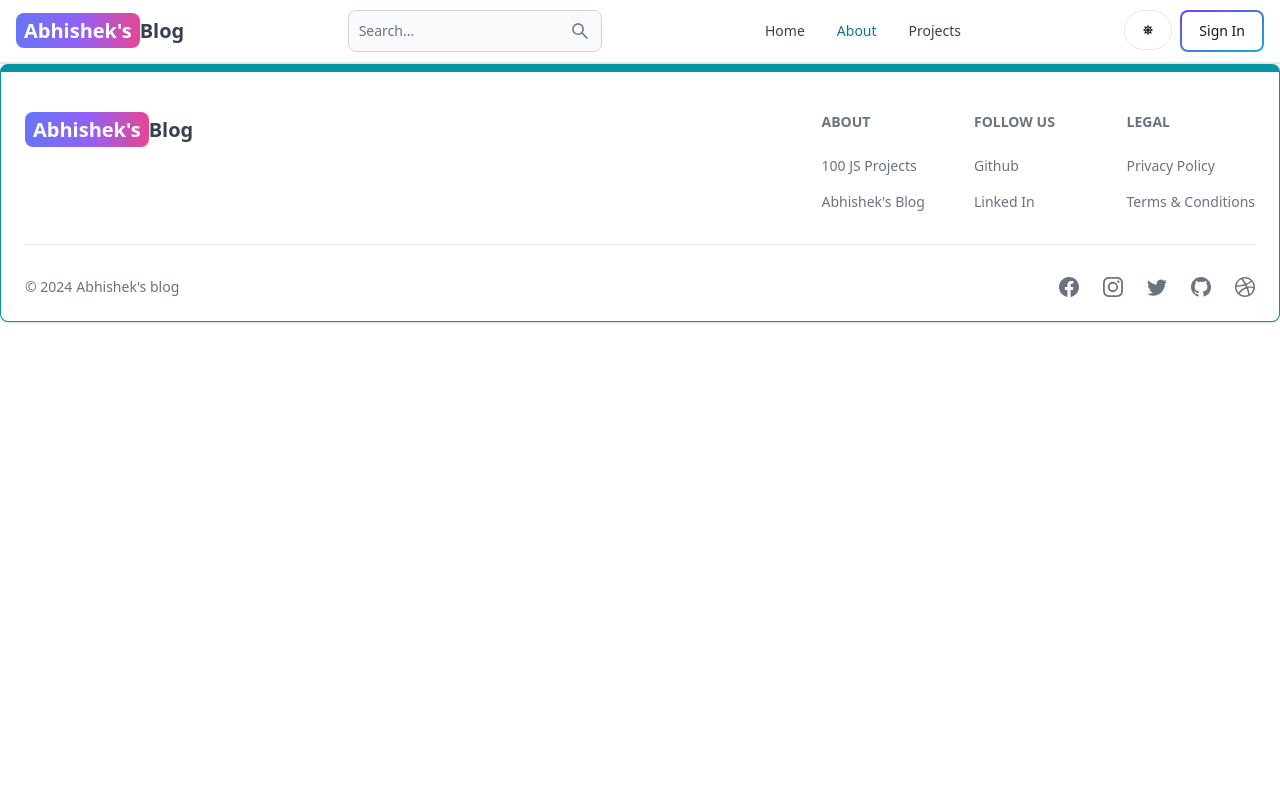
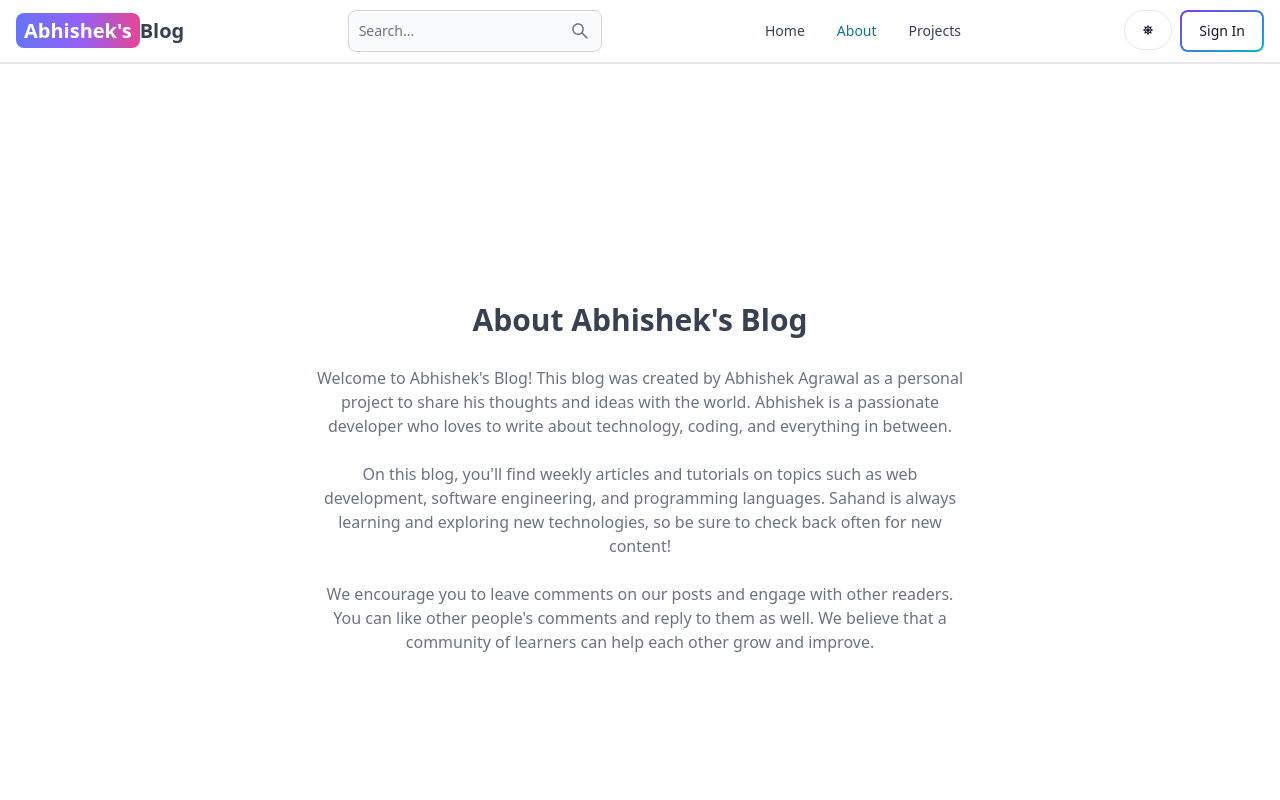
Before and after one commit to abhishekv18/mern-blog, a React app in the folder client/: page /about in a window 1280 px wide. Shown: the top 800 px of the page. Built offline with nearby package versions, Linux system fonts and the light colour scheme; no server answers; the HTML template or start-up script is replaced by a standard one.

Commit message:
complete post page func

```diff
--- a/client/src/App.jsx
+++ b/client/src/App.jsx
@@ -12,6 +12,7 @@ import PrivateRoute from "./components/PrivateRoute"
 import OnlyAdminPrivateRoute from "./components/OnlyAdminPrivateRoute"
 import CreatePost from "./pages/CreatePost"
 import UpdatePost from "./pages/UpdatePost"
+import PostPage from "./pages/PostPage"
 export default function App() {
   return (
   <BrowserRouter>
@@ -30,6 +31,7 @@ export default function App() {
 
     </Route>
     <Route path="/projects" element={<Projects/>}/>
+    <Route path="/post/:postSlug" element={<PostPage/>}/>
   </Routes>
   <Footer/>
   </BrowserRouter>
--- a/client/src/index.css
+++ b/client/src/index.css
@@ -9,3 +9,34 @@ body {
 .ql-editor {
   font-size: 1.05rem;
 }
+
+.post-content p {
+  margin-bottom: 0.5rem;
+
+}
+
+.post-content h1 {
+  font-size: 1.5rem;
+  font-weight: 600;
+  font-family: sans-serif;
+  margin: 1.5rem 0;
+}
+
+.post-content h2 {
+  font-size: 1.4rem;
+  font-family: sans-serif;
+  margin: 1.5rem 0;
+}
+
+.post-content a {
+  color: rgb(73, 149, 199);
+  text-decoration: none;
+}
+
+.post-content a:hover {
+  text-decoration: underline;
+}
+
+.dark .post-content a {
+  color: red;
+}
--- a/client/src/pages/About.jsx
+++ b/client/src/pages/About.jsx
@@ -1,9 +1,36 @@
-
 
 export default function About() {
   return (
-    <div>
+    <div className='min-h-screen flex items-center justify-center'>
+      <div className='max-w-2xl mx-auto p-3 text-center'>
+        <div>
+          <h1 className='text-3xl font font-semibold text-center my-7'>
+            About Abhishek's Blog
+          </h1>
+          <div className='text-md text-gray-500 flex flex-col gap-6'>
+            <p>
+              Welcome to Abhishek's Blog! This blog was created by Abhishek Agrawal
+              as a personal project to share his thoughts and ideas with the
+              world. Abhishek is a passionate developer who loves to write about
+              technology, coding, and everything in between.
+            </p>
 
+            <p>
+              On this blog, you'll find weekly articles and tutorials on topics
+              such as web development, software engineering, and programming
+              languages. Sahand is always learning and exploring new
+              technologies, so be sure to check back often for new content!
+            </p>
+
+            <p>
+              We encourage you to leave comments on our posts and engage with
+              other readers. You can like other people's comments and reply to
+              them as well. We believe that a community of learners can help
+              each other grow and improve.
+            </p>
+          </div>
+        </div>
+      </div>
     </div>
-  )
+  );
 }
--- /dev/null
+++ b/client/src/pages/PostPage.jsx
@@ -0,0 +1,65 @@
+import { Button, Spinner } from 'flowbite-react';
+import React, { useEffect, useState } from 'react'
+import { useParams } from 'react-router'
+import { Link } from 'react-router-dom';
+
+export default function PostPage() {
+    const {postSlug}=useParams();
+    const [loading,setLoading]=useState(true);
+    const [error,setError]=useState(false);
+    const[post,setPost]=useState(null);
+    console.log(post);
+    useEffect(()=>{
+        const fetchPost=async()=>{
+            try {
+                setLoading(true);
+                const res = await fetch(`/api/post/getposts?slug=${postSlug}`);
+                const data = await res.json();
+                if (!res.ok) {
+                  setError(true);
+                  setLoading(false);
+                  return;
+                }
+                if (res.ok) {
+                  setPost(data.posts[0]);
+                  setLoading(false);
+                  setError(false);
+                }
+              } catch (error) {
+                setError(true);
+                setLoading(false);
+              }
+        }
+        fetchPost();
+    },[postSlug]);
+    if (loading)
+        return (
+          <div className='flex justify-center items-center min-h-screen'>
+            <Spinner size='xl'/>
+          </div>
+        );
+  return (
+   <main className='p-3 flex flex-col max-w-6xl mx-auto min-h-screen'>
+<h1 className='text-3xl mt-10 p-3 text-center mx-auto font-serif max-w-2xl lg:text-4xl'>{post && post.title}</h1>
+<Link to={`/search?category=${post && post.category}`} className='self-center mt-5'>
+<Button color='gray' pill size='xs'>{post && post.category}</Button>
+</Link>
+<img
+        src={post && post.image}
+        alt={post && post.title}
+        className='mt-10 p-3 max-h-[600px] w-full object-cover'
+      />
+      <div className='flex justify-between p-3 border-b border-slate-500 mx-auto w-full max-w-2xl text-xs'>
+        <span>{post && new Date(post.createdAt).toLocaleDateString()}</span>
+        <span className='italic'>
+          {post && (post.content.length / 1000).toFixed(0)} mins read
+        </span>
+      </div>
+      <div
+        className='p-3 max-w-2xl mx-auto w-full post-content'
+        dangerouslySetInnerHTML={{ __html: post && post.content }}
+      ></div>
+
+   </main>
+  )
+}
```
